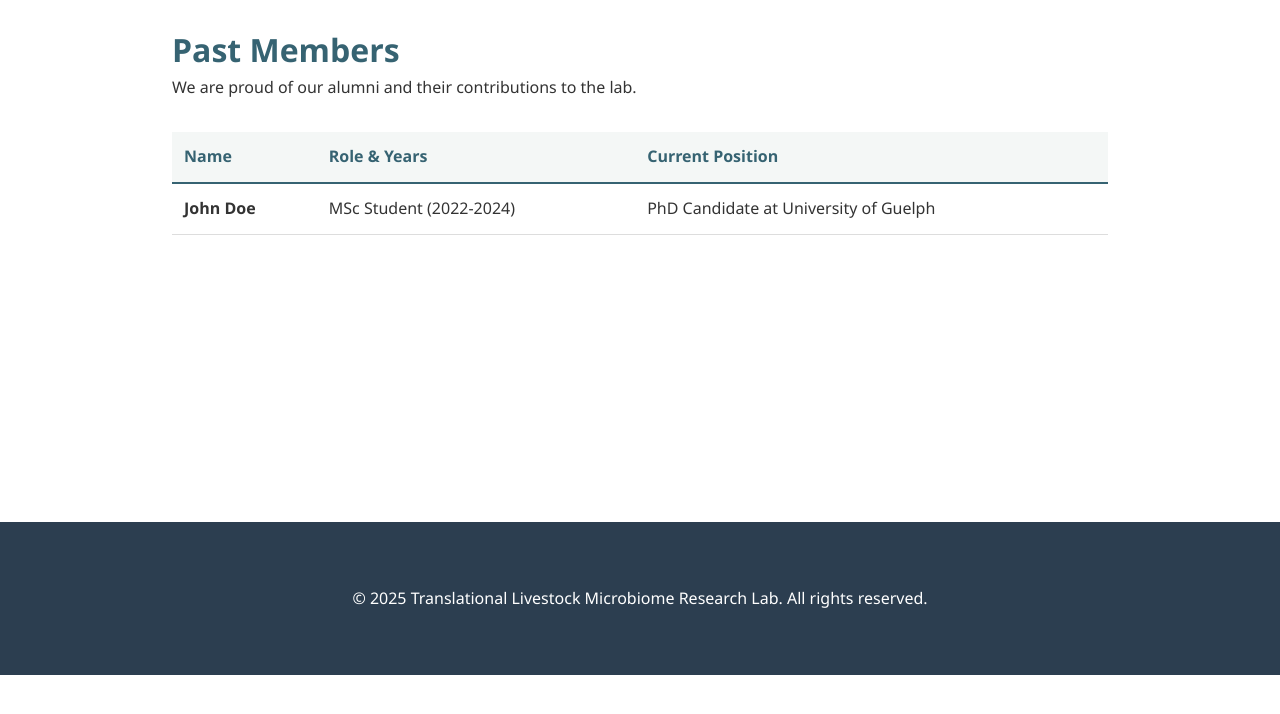
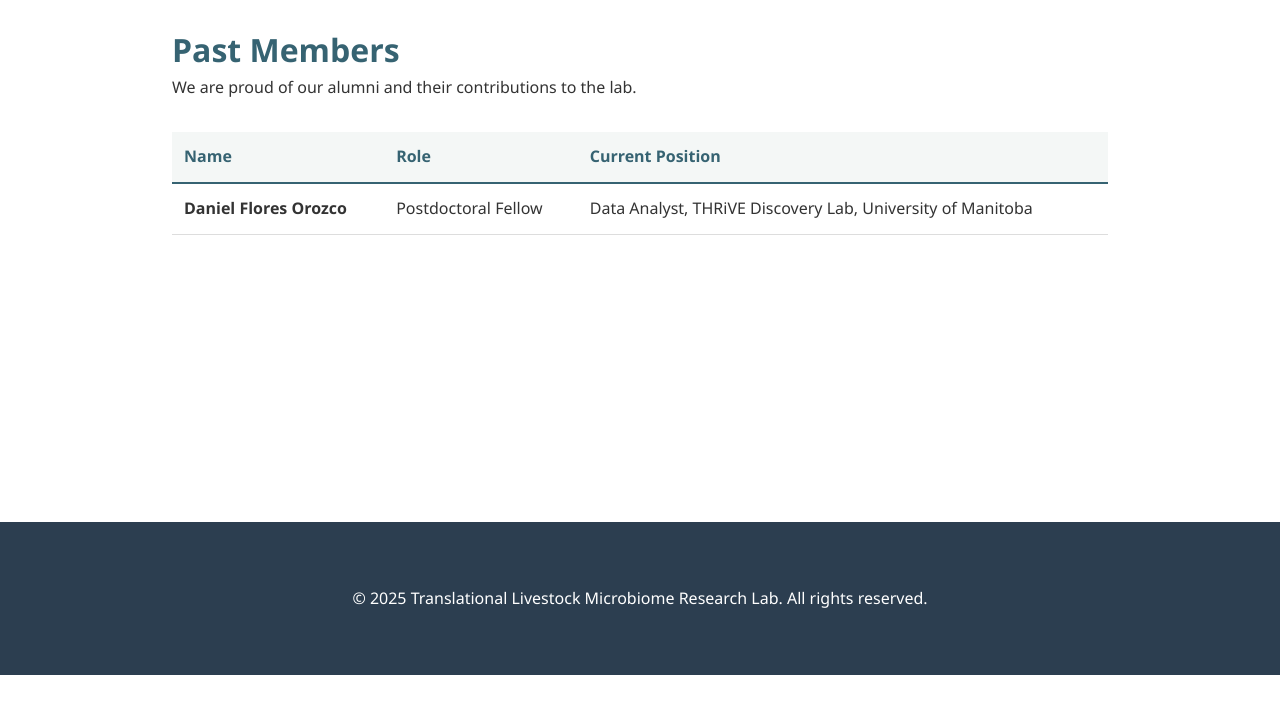
Before and after one commit to TLMicrobiomeLab/tlmicrobiomelab.github.io, a Jekyll site: the page built from past-members.md, in a window 1280 px wide, cut to the strip 130-844 px from the top of the page. Built offline with Jekyll 4.4.1, drawn with Linux system fonts in a browser that asks for light colours.

Commit message:
Update past members table with new entries

```diff
--- a/past-members.md
+++ b/past-members.md
@@ -13,15 +13,15 @@ permalink: /past-members/
   <thead>
     <tr style="background-color: #f4f7f6; text-align: left;">
       <th style="padding: 12px; border-bottom: 2px solid #366372; color: #366372;">Name</th>
-      <th style="padding: 12px; border-bottom: 2px solid #366372; color: #366372;">Role & Years</th>
+      <th style="padding: 12px; border-bottom: 2px solid #366372; color: #366372;">Role</th>
       <th style="padding: 12px; border-bottom: 2px solid #366372; color: #366372;">Current Position</th>
     </tr>
   </thead>
   <tbody>
     <tr>
-      <td style="padding: 12px; border-bottom: 1px solid #ddd;"><strong>John Doe</strong></td>
-      <td style="padding: 12px; border-bottom: 1px solid #ddd;">MSc Student (2022-2024)</td>
-      <td style="padding: 12px; border-bottom: 1px solid #ddd;">PhD Candidate at University of Guelph</td>
+      <td style="padding: 12px; border-bottom: 1px solid #ddd;"><strong>Daniel Flores Orozco</strong></td>
+      <td style="padding: 12px; border-bottom: 1px solid #ddd;">Postdoctoral Fellow</td>
+      <td style="padding: 12px; border-bottom: 1px solid #ddd;">Data Analyst, THRiVE Discovery Lab, University of Manitoba</td>
     </tr>
   </tbody>
 </table>
```
